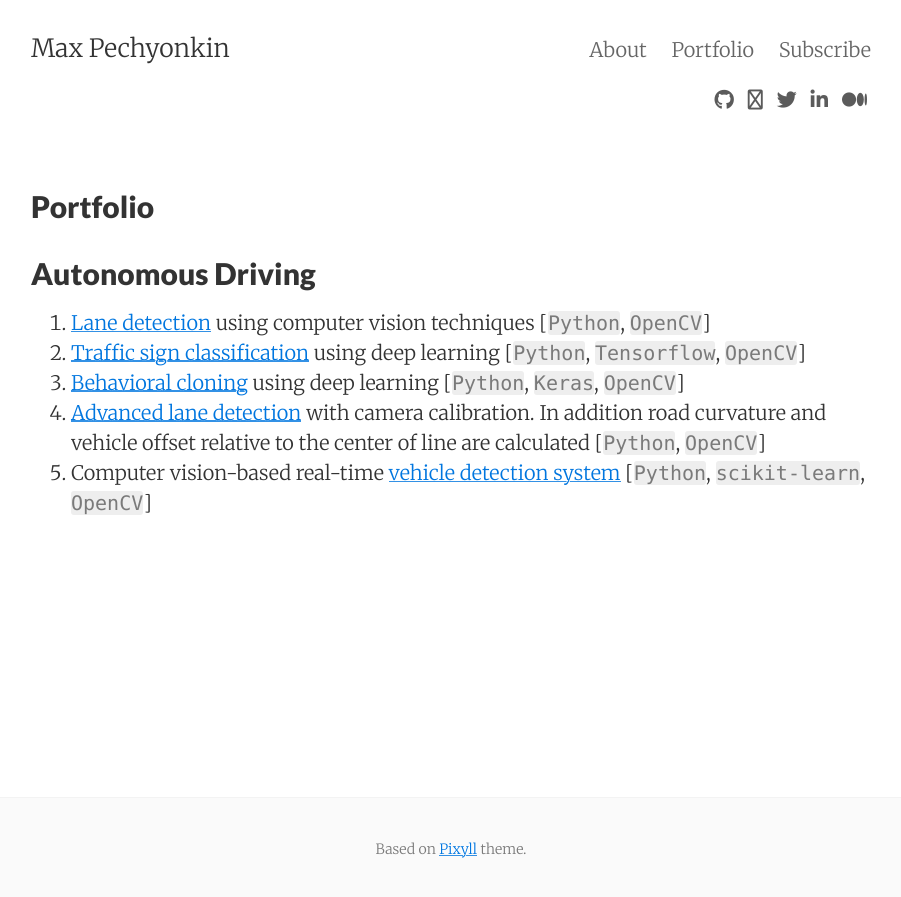
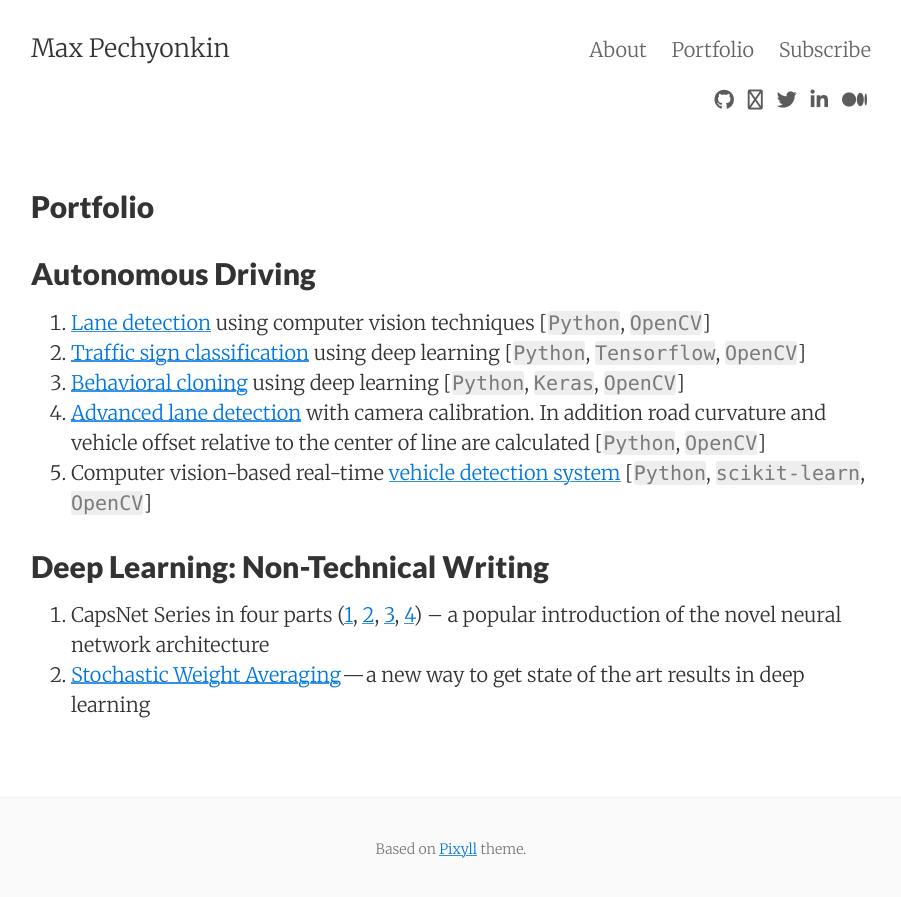
Before and after one commit to pechyonkin/pechyonkin.github.io, a Jekyll site: the page built from portfolio.md, in a window 1280 px wide. Shown: the top 897 px of the page, without its empty margins (189-1090 px from the left). Built offline with Jekyll 4.4.1, drawn with Linux system fonts in a browser that asks for light colours; nearby versions of some CDN libraries.

Commit message:
add written articles to portfolio

```diff
--- a/portfolio.md
+++ b/portfolio.md
@@ -12,3 +12,8 @@ tags: portfolio
 3. [Behavioral cloning](/portfolio/behavioral-cloning/) using deep learning [`Python`, `Keras`, `OpenCV`]
 4. [Advanced lane detection](/portfolio/advanced-lane-finding/) with camera calibration. In addition road curvature and vehicle offset relative to the center of line are calculated [`Python`, `OpenCV`]
 5. Computer vision-based real-time [vehicle detection system](/portfolio/vehicle-detection-cv/) [`Python`, `scikit-learn`, `OpenCV`]
+
+## Deep Learning: Non-Technical Writing
+
+1. CapsNet Series in four parts ([1](https://pechyonkin.me/capsules-1/), [2](https://pechyonkin.me/capsules-2/), [3](https://pechyonkin.me/capsules-3/), [4](https://pechyonkin.me/capsules-4/)) – a popular introduction of the novel neural network architecture
+2. [Stochastic Weight Averaging](https://pechyonkin.me/stochastic-weight-averaging/) — a new way to get state of the art results in deep learning
```
